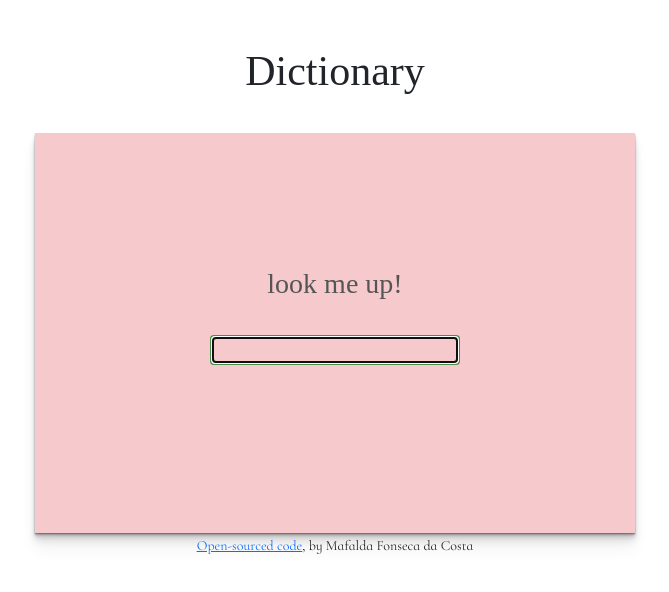
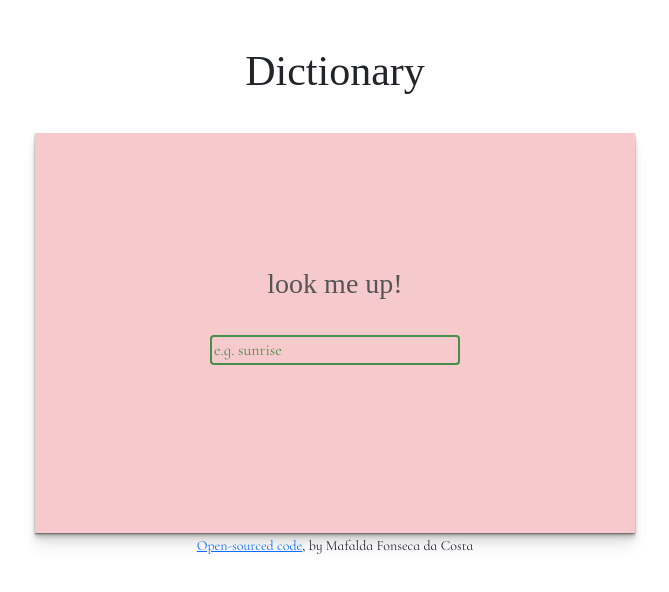
Before and after one commit to a-Mafalda/dictionary-project, a React (Create React App) app: page / in a window 1280 px wide. Shown: the top 592 px of the page, without its empty margins (305-974 px from the left). Built offline with nearby package versions, Linux system fonts and the light colour scheme; a web font is replaced by a local one.

Commit message:
created new component synonyms

```diff
--- a/src/Dictionary.css
+++ b/src/Dictionary.css
@@ -8,3 +8,7 @@
   margin: 30px auto;
   font-family: "Cormorant Infant", serif;
 }
+
+::placeholder {
+  color: #468e49;
+}
--- a/src/Dictionary.js
+++ b/src/Dictionary.js
@@ -27,7 +27,7 @@
         <div className="dictionary">
             <form onSubmit={search}>
                <input type="search"
-               autoFocus={true}
+               placeholder="e.g. sunrise"
                onChange={handleKeywordChange}
                />
                  </form>
--- a/src/Meaning.js
+++ b/src/Meaning.js
@@ -1,4 +1,5 @@
 import React from "react";
+import Synonyms from "./Synonyms";
 
 export default function Meaning(props) {
     console.log(props.Meaning);
@@ -7,16 +8,18 @@
 {props.meaning.definitions.map(function(definition, index)
 {
     return (
-        <div key={index}>
-            <p>{definition.definitions}
+    <div key={index}>
+        <p>
+            <strong>Definition:</strong>{definition.definition}
             <br/>
+            <strong>Example:</strong>
             <em>{definition.example}</em>
-            </p>
-            </div>
-
-
-);
-
+            <br/>
+            <br/>
+            <Synonyms synonyms={definition.synonyms}/>
+        </p>
+    </div>
+    );
 })}
 </div>
 );
--- /dev/null
+++ b/src/Synonyms.js
@@ -0,0 +1,15 @@
+import React from "react";
+
+export default function Synonyms(props){
+    if (props.synonyms) {
+        return (
+            <ul className="synonyms">
+                {props.synonyms.map(function(synonym, index) {
+                    return <li key={index}>{synonym}</li>;
+                })}
+            </ul>
+          );
+    } else {
+       return null;
+    }
+}
```
Also changed, not shown: src/logo.svg (deleted).
